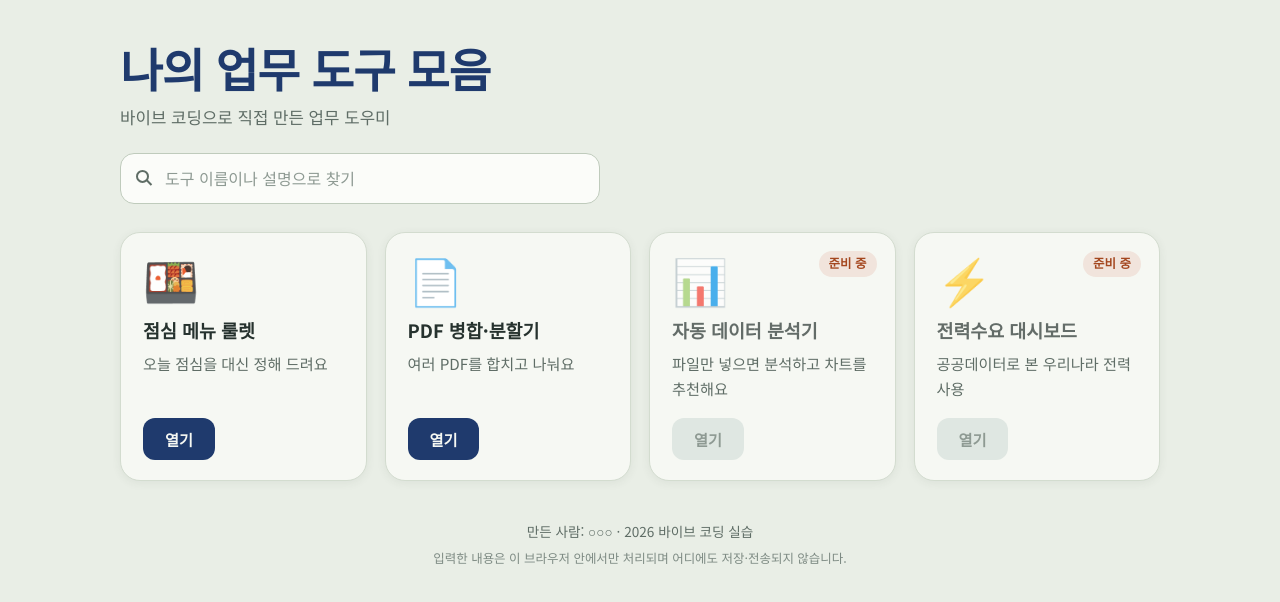
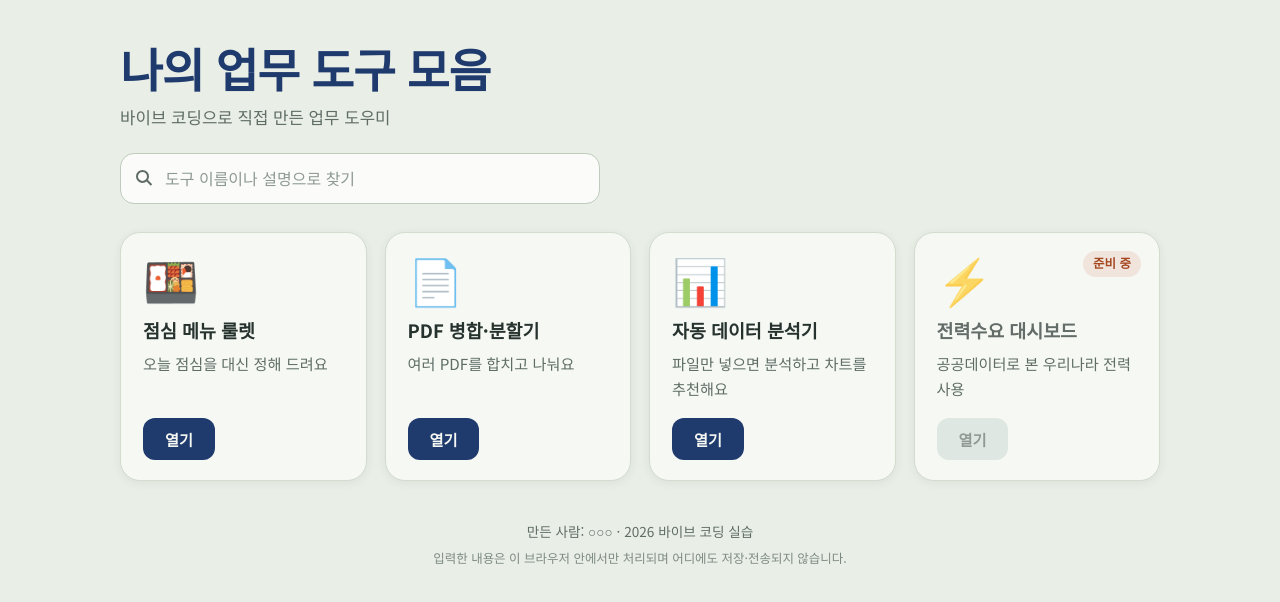
Before and after one commit to rndghk5757/myhomepage, a plain HTML site: page index.html in a window 1280 px wide. Drawn offline with Linux system fonts and the light colour scheme.

Commit message:
Update index.html

```diff
--- a/index.html
+++ b/index.html
@@ -282,9 +282,9 @@ const AUTHOR = "○○○";
  * - ready: false 이면 "준비 중" 배지가 붙고 [열기] 버튼이 눌리지 않습니다.
  */
 const TOOLS = [
-  { emoji: "🍱", name: "점심 메뉴 룰렛",     desc: "오늘 점심을 대신 정해 드려요",              url: "lunch.html",     ready: true  },
-  { emoji: "📄", name: "PDF 병합·분할기",    desc: "여러 PDF를 합치고 나눠요",                  url: "pdf.html",       ready: true  },
-  { emoji: "📊", name: "자동 데이터 분석기", desc: "파일만 넣으면 분석하고 차트를 추천해요",    url: "analyzer.html",  ready: false },
+  { emoji: "🍱", name: "점심 메뉴 룰렛",     desc: "오늘 점심을 대신 정해 드려요",              url: "lunch.html",     ready: true },
+  { emoji: "📄", name: "PDF 병합·분할기",    desc: "여러 PDF를 합치고 나눠요",                  url: "pdf.html",       ready: true },
+  { emoji: "📊", name: "자동 데이터 분석기", desc: "파일만 넣으면 분석하고 차트를 추천해요",    url: "analyzer.html",  ready: true },
   { emoji: "⚡", name: "전력수요 대시보드",  desc: "공공데이터로 본 우리나라 전력 사용",        url: "dashboard.html", ready: false },
 ];
 
```
